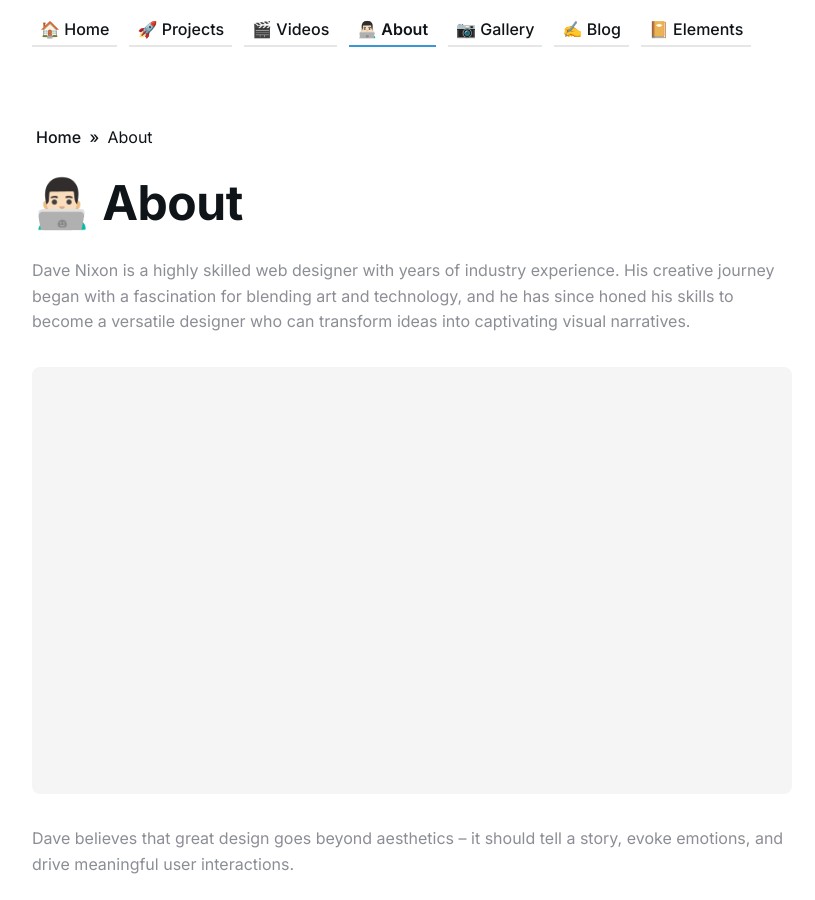
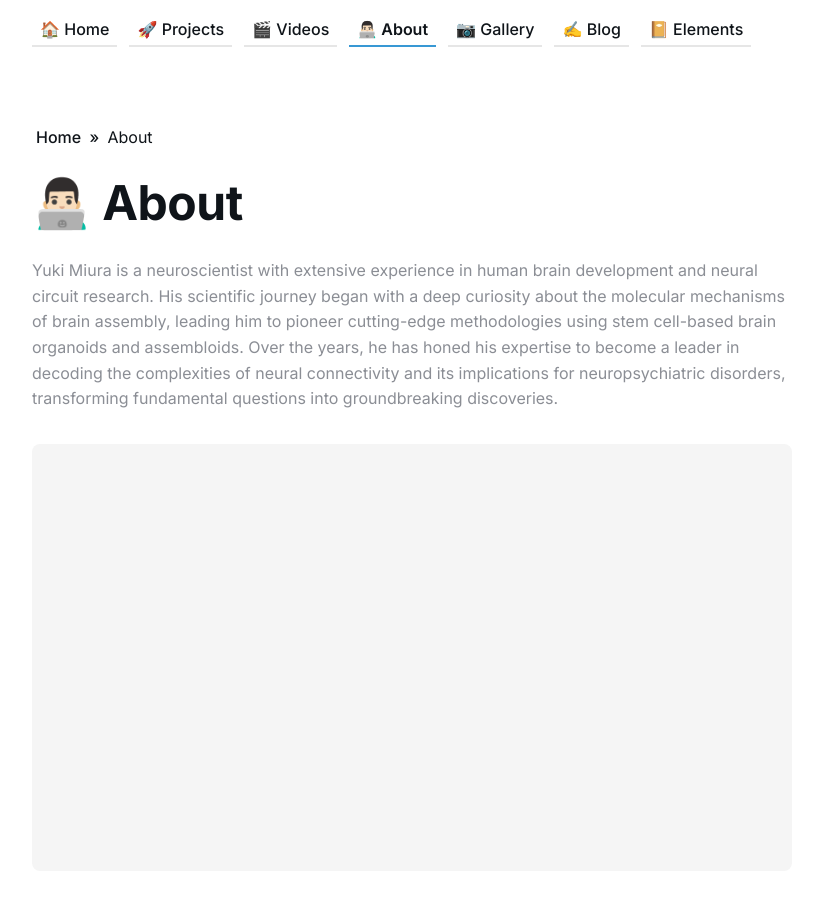
Before and after one commit to ykmiura/ykmiura.github.io, a Jekyll site: the page built from _pages/about.md, in a window 1280 px wide and 900 px high, scrolled down 339 px. Shown: the whole window, without its empty margins (228-1043 px from the left). Built offline with Jekyll 4.4.1, drawn with Linux system fonts in a browser that asks for light colours.

Commit message:
Update about.md

```diff
--- a/_pages/about.md
+++ b/_pages/about.md
@@ -1,7 +1,7 @@
 ---
 layout: page
 title: 👨🏻‍💻 About
-description: Dave Nixon is a highly skilled web designer with years of industry experience. His creative journey began with a fascination for blending art and technology, and he has since honed his skills to become a versatile designer who can transform ideas into captivating visual narratives.
+description: Yuki Miura is a neuroscientist with extensive experience in human brain development and neural circuit research. His scientific journey began with a deep curiosity about the molecular mechanisms of brain assembly, leading him to pioneer cutting-edge methodologies using stem cell-based brain organoids and assembloids. Over the years, he has honed his expertise to become a leader in decoding the complexities of neural connectivity and its implications for neuropsychiatric disorders, transforming fundamental questions into groundbreaking discoveries.
 permalink: /about/
 image: '/images/01-2.jpg'
 page_cover: '/images/01.jpg'
```
